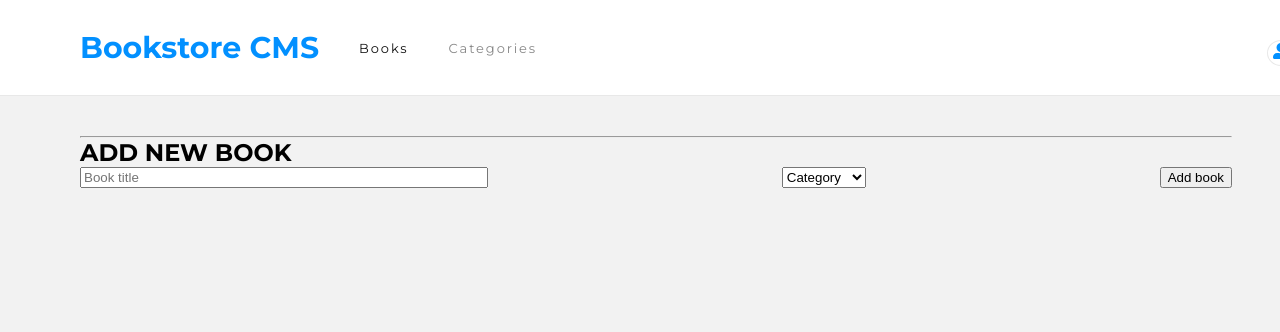
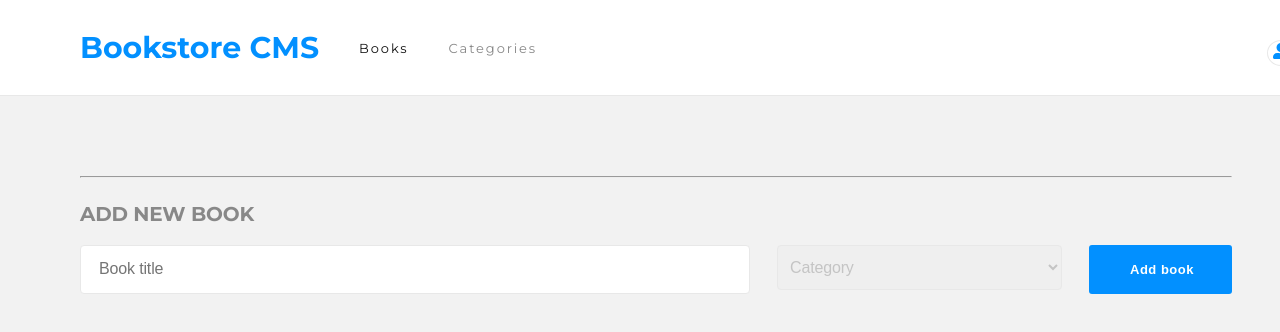
Before and after one commit to BertrandConxy/online-bookstore, a React (Create React App) app: page / in a window 1280 px wide. Shown: the top 332 px of the page. Built offline with nearby package versions, Linux system fonts and the light colour scheme; no server answers.

Commit message:
Add styles to add book component and correct linter errors

```diff
--- a/src/components/AddBook.js
+++ b/src/components/AddBook.js
@@ -33,7 +33,7 @@ const AddBook = () => {
 
   return (
     <div className="Add-book">
-      <h2>ADD NEW BOOK</h2>
+      <h2 className="form-heading">ADD NEW BOOK</h2>
       <form className="add-form" onSubmit={submitHandler}>
         <input
           type="text"
@@ -51,7 +51,7 @@ const AddBook = () => {
         >
           <option value="" hidden>Category</option>
           <option value="Action">Action</option>
-          <option name="category">Fiction</option>
+          <option value="Fiction">Fiction</option>
           <option value="Thriller">Thriller</option>
           <option value="Inspiration">Inspiration</option>
           <option value="Business">Business</option>
--- a/src/components/BookItem.js
+++ b/src/components/BookItem.js
@@ -1,7 +1,7 @@
-import React, { useEffect } from "react";
-import CircularProgress from "@material-ui/core/CircularProgress";
-import { useSelector, useDispatch } from "react-redux";
-import { loadBooks, removeBook } from "../redux/books/books";
+import React, { useEffect } from 'react';
+import CircularProgress from '@material-ui/core/CircularProgress';
+import { useSelector, useDispatch } from 'react-redux';
+import { loadBooks, removeBook } from '../redux/books/books';
 
 const BookItem = () => {
   const dispatch = useDispatch();
@@ -68,13 +68,13 @@ const BookItem = () => {
                 value={50}
               />
               <div className="numerics">
-                <span className="number">5%</span>
+                <span className="number">50%</span>
                 <span className="completed">completed</span>
               </div>
             </div>
             <div className="view-progress">
               <span className="chapter-title">Current chapter</span>
-              <h3 className="chapter-number">Chapter 1</h3>
+              <h3 className="chapter-number">Chapter 10</h3>
               <button id={book.item_id} type="button" className="btn-2">
                 Update progress
               </button>
--- a/src/styles/index.css
+++ b/src/styles/index.css
@@ -1,5 +1,6 @@
 @import url('https://fonts.googleapis.com/css2?family=Montserrat:wght@300;400;600;700&display=swap');
 @import url('https://fonts.googleapis.com/css2?family=Roboto+Slab:wght@300;400;600;700;800;900&display=swap');
+
 * {
   margin: 0;
 }
@@ -32,7 +33,6 @@ header {
   border: 1px solid #e8e8e8;
   border-radius: 50%;
   padding: 2px 5px;
-
 }
 
 a {
@@ -91,7 +91,6 @@ a.active {
   position: absolute;
   width: 90%;
   padding: 0 5rem;
-
 }
 
 .book-category {
@@ -118,16 +117,58 @@ a.active {
 .add-form {
   display: flex;
   justify-content: space-between;
+  margin-top: 1.2rem;
+  margin-bottom: 16.5rem;
 }
 
 input[type='text'] {
-  width: 400px;
+  width: 41.5rem;
+  height: 2.813rem;
+  border-radius: 4px;
+  border: 1px solid #e8e8e8;
+}
+
+::placeholder {
+  font-size: 1rem;
+  padding-left: 1rem;
+  letter-spacing: -0.15px;
+}
+
+select {
+  width: 17.813rem;
+  height: 2.813rem;
+  border-radius: 4px;
+  border: 1px solid #e8e8e8;
+  padding: 0 0.5rem;
+  font-size: 1rem;
+  color: #c4c4c4;
+  letter-spacing: -0.15px;
+}
+
+option {
+  color: #121212;
+  letter-spacing: -0.15px;
+}
+
+input[type='submit'] {
+  width: 8.938rem;
+  font-family: 'RobotoSlab', sans-serif;
+  font-size: 0.813rem;
+  font-weight: bold;
+  letter-spacing: 0.5px;
+  text-align: center;
+  color: #fff;
+  padding: 0.801rem 1.188rem 0.886rem 1.375rem;
+  border-radius: 3px;
+  background-color: #0290ff;
+  border: none;
+  cursor: pointer;
 }
 
 .btn-1 {
   border: none;
   background: none;
-  font-family: RobotoSlab;
+  font-family: 'RobotoSlab', sans-serif;
   font-size: 0.875rem;
   font-weight: 300;
   color: #4386bf;
@@ -147,6 +188,7 @@ input[type='text'] {
   display: flex;
   flex-flow: column;
 }
+
 .number {
   font-size: 2rem;
   margin: 5px 1rem;
@@ -156,6 +198,7 @@ input[type='text'] {
   opacity: 0.5;
   font-size: 0.875rem;
 }
+
 .line {
   border-right: 1px solid #e8e8e8;
 }
@@ -193,9 +236,18 @@ input[type='text'] {
   border-radius: 3px;
   background-color: #0290ff;
   border: none;
-
+  cursor: pointer;
 }
 
 hr {
   color: #e8e8e8;
+  margin-top: 2.5rem;
+  margin-bottom: 1.5rem;
 }
+
+.form-heading {
+  font-size: 1.25rem;
+  font-weight: bold;
+  letter-spacing: -0.18px;
+  color: #888;
+}
```
